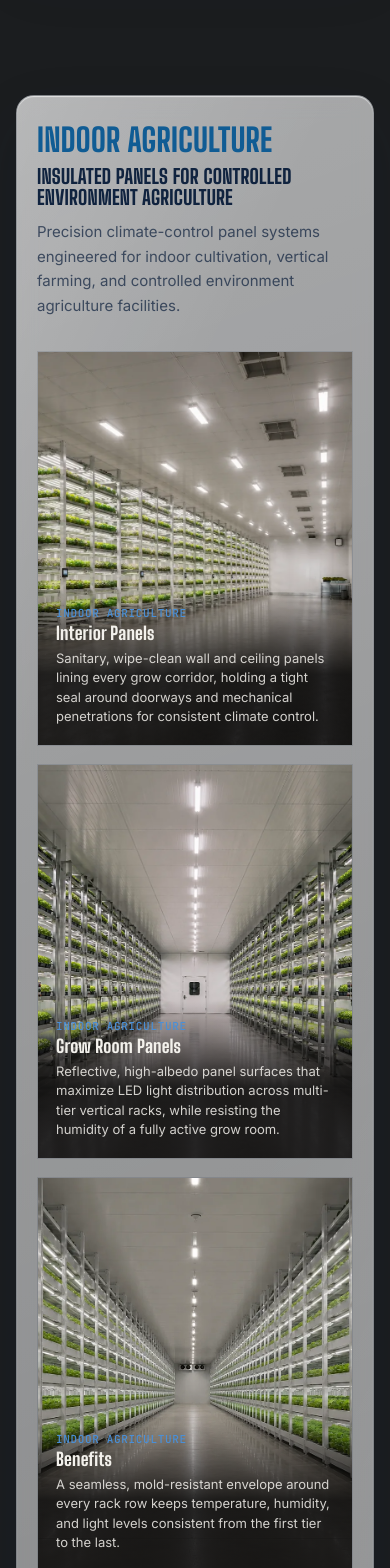
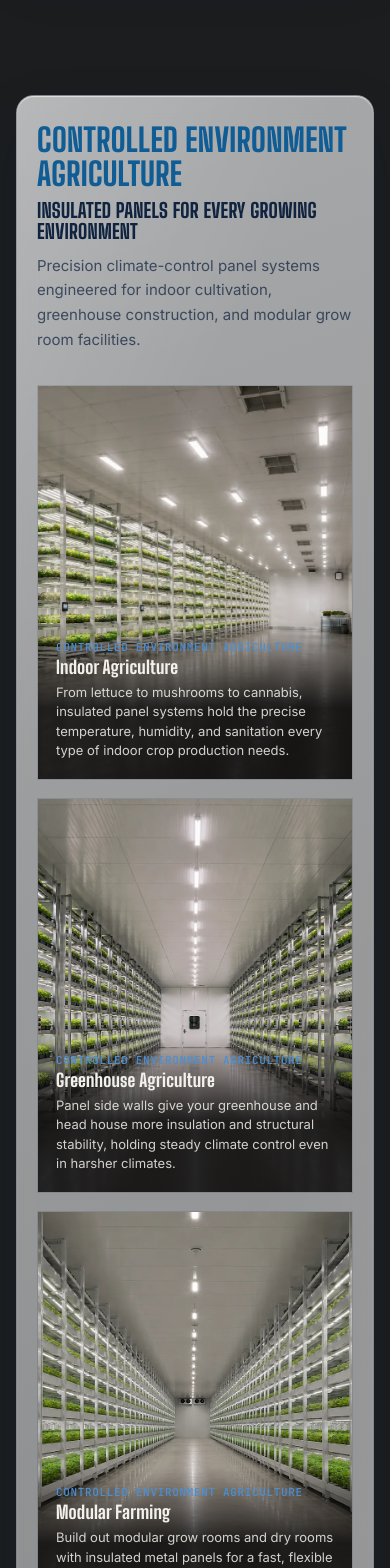
Before and after one commit to Harvestpanels/Harvest-Panel-Systems-frontend, a React (Vite) app: page / in a window 390 px wide. Shown: the part 2060-3628 px from the top of the page. Built offline with nearby package versions, Linux system fonts and the light colour scheme.

Commit message:
update responsive screen

```diff
--- a/src/data/panels.js
+++ b/src/data/panels.js
@@ -174,21 +174,21 @@ export const GALLERY_IMAGES = [
 
 export const INDOOR_AGRICULTURE_PANELS = [
   {
-    name: "Interior Panels",
-    category: "Indoor Agriculture",
-    desc: "Sanitary, wipe-clean wall and ceiling panels lining every grow corridor, holding a tight seal around doorways and mechanical penetrations for consistent climate control.",
+    name: "Indoor Agriculture",
+    category: "Controlled Environment Agriculture",
+    desc: "From lettuce to mushrooms to cannabis, insulated panel systems hold the precise temperature, humidity, and sanitation every type of indoor crop production needs.",
     img: indoorAgInteriorImg,
   },
   {
-    name: "Grow Room Panels",
-    category: "Indoor Agriculture",
-    desc: "Reflective, high-albedo panel surfaces that maximize LED light distribution across multi-tier vertical racks, while resisting the humidity of a fully active grow room.",
+    name: "Greenhouse Agriculture",
+    category: "Controlled Environment Agriculture",
+    desc: "Panel side walls give your greenhouse and head house more insulation and structural stability, holding steady climate control even in harsher climates.",
     img: indoorAgGrowRoomImg,
   },
   {
-    name: "Benefits",
-    category: "Indoor Agriculture",
-    desc: "A seamless, mold-resistant envelope around every rack row keeps temperature, humidity, and light levels consistent from the first tier to the last.",
+    name: "Modular Farming",
+    category: "Controlled Environment Agriculture",
+    desc: "Build out modular grow rooms and dry rooms with insulated metal panels for a fast, flexible facility layout that scales with your operation.",
     img: indoorAgBenefitsImg,
   },
 ];
--- a/src/pages/HomePage.jsx
+++ b/src/pages/HomePage.jsx
@@ -53,7 +53,7 @@ const HOME_TOP_LINKS = [
 // scroll spy hook's dependency list.
 const OVERVIEW_SECTIONS = [
   { id: "why", label: "Who We Are" },
-  { id: "indoor-agriculture", label: "Indoor Agriculture" },
+  { id: "indoor-agriculture", label: "Controlled Environment Agriculture" },
   { id: "cold-storage", label: "Cold Storage" },
   { id: "pharmaceutical", label: "Pharmaceutical" },
   { id: "laboratories", label: "Laboratories" },
@@ -155,9 +155,9 @@ function HomePage() {
       <WhoWeAre registerReveal={registerReveal} />
       <PanelSection
         id="indoor-agriculture"
-        eyebrow="Indoor agriculture"
-        heading="Insulated panels for controlled environment agriculture"
-        description="Precision climate-control panel systems engineered for indoor cultivation, vertical farming, and controlled environment agriculture facilities."
+        eyebrow="Controlled environment agriculture"
+        heading="Insulated panels for every growing environment"
+        description="Precision climate-control panel systems engineered for indoor cultivation, greenhouse construction, and modular grow room facilities."
         panels={INDOOR_AGRICULTURE_PANELS}
         registerReveal={registerReveal}
       />
```
Also changed, not shown: src/assets/images/Sections/Modular IMP Housing/Modular IMP Housing - Affordable Housing.webp, src/assets/images/Sections/Modular IMP Housing/Modular IMP Housing - Weatherproof Housing.webp.
